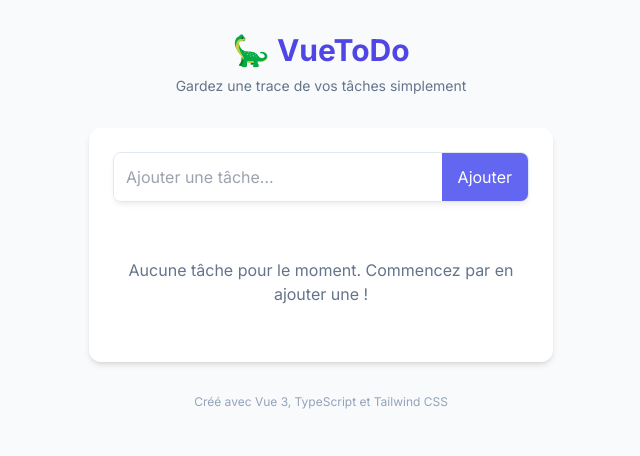
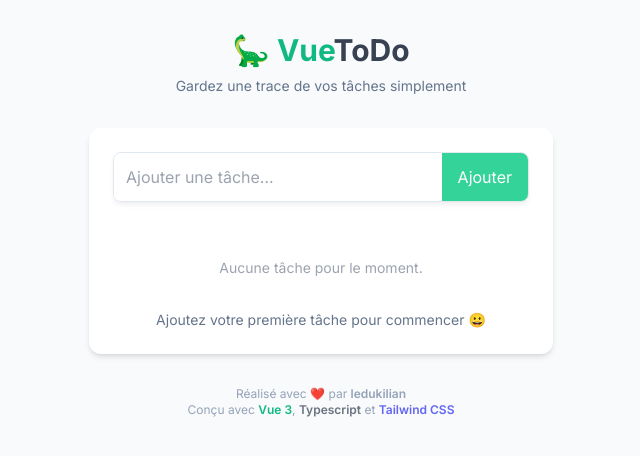
Before and after one commit to ledukilian/Todos-VueJS, a Vue app: page / in a window 1280 px wide. Shown: the top 456 px of the page, without its empty margins (319-959 px from the left). Built offline with nearby package versions, Linux system fonts and the light colour scheme.

Commit message:
Some changes

```diff
--- a/src/App.vue
+++ b/src/App.vue
@@ -7,9 +7,9 @@ const { todos, addTodo, toggleTodo, deleteTodo } = useTodos();
 </script>
 
 <template>
-  <div class="container mx-auto">
+  <div class="container mx-auto select-none">
     <header class="mb-8 text-center">
-      <h1 class="text-3xl font-bold text-primary-600 mb-2 animate-bounce-in">🦕 VueToDo</h1>
+      <h1 class="text-3xl font-bold mb-2 animate-bounce-in">🦕 <span class="text-emerald-500">Vue</span><span class="text-gray-700">ToDo</span></h1>
       <p class="text-slate-500 text-sm">Gardez une trace de vos tâches simplement</p>
     </header>
 
@@ -23,7 +23,8 @@ const { todos, addTodo, toggleTodo, deleteTodo } = useTodos();
     </main>
 
     <footer class="mt-8 text-center text-xs text-slate-400">
-      <p>Créé avec Vue 3, TypeScript et Tailwind CSS</p>
+      <p>Réalisé avec <span class="text-red-500">❤️</span> par <span class="font-semibold">ledukilian</span></p>
+      <p>Conçu avec <span class="text-emerald-500 font-semibold">Vue 3</span>, <span class="text-gray-500 font-semibold">Typescript</span> et <span class="text-indigo-500 font-semibold">Tailwind CSS</span></p>
     </footer>
   </div>
 </template>
--- a/src/components/HelloWorld.vue
+++ /dev/null
@@ -1,41 +0,0 @@
-<script setup lang="ts">
-import { ref } from 'vue'
-
-defineProps<{ msg: string }>()
-
-const count = ref(0)
-</script>
-
-<template>
-  <h1>{{ msg }}</h1>
-
-  <div class="card">
-    <button type="button" @click="count++">count is {{ count }}</button>
-    <p>
-      Edit
-      <code>components/HelloWorld.vue</code> to test HMR
-    </p>
-  </div>
-
-  <p>
-    Check out
-    <a href="https://vuejs.org/guide/quick-start.html#local" target="_blank"
-      >create-vue</a
-    >, the official Vue + Vite starter
-  </p>
-  <p>
-    Learn more about IDE Support for Vue in the
-    <a
-      href="https://vuejs.org/guide/scaling-up/tooling.html#ide-support"
-      target="_blank"
-      >Vue Docs Scaling up Guide</a
-    >.
-  </p>
-  <p class="read-the-docs">Click on the Vite and Vue logos to learn more</p>
-</template>
-
-<style scoped>
-.read-the-docs {
-  color: #888;
-}
-</style>
--- a/src/components/TodoForm.vue
+++ b/src/components/TodoForm.vue
@@ -33,7 +33,7 @@ const handleKeydown = (e: KeyboardEvent) => {
       />
       <button
         type="submit"
-        class="bg-primary-500 hover:bg-primary-600 text-white px-4 py-3 transition-colors duration-200"
+        class="bg-emerald-400 hover:bg-emerald-500 text-white px-4 py-3 transition-colors duration-200"
       >
         Ajouter
       </button>
--- a/src/components/TodoItem.vue
+++ b/src/components/TodoItem.vue
@@ -21,7 +21,7 @@ const handleDelete = () => {
 
 const itemClasses = computed(() => {
   return props.todo.completed
-    ? 'bg-slate-50 border-slate-200 text-slate-500 line-through'
+    ? 'bg-slate-50 border-slate-200 text-slate-300'
     : 'bg-white border-slate-200 text-slate-800';
 });
 
@@ -52,7 +52,7 @@ const checkIcon = computed(() => {
 
     <button
       @click="handleDelete"
-      class="flex-shrink-0 ml-2 text-slate-400 opacity-0 group-hover:opacity-100 transition-opacity duration-200 hover:text-red-500 p-1"
+      class="flex-shrink-0 ml-2 text-slate-300 transition-opacity duration-200 hover:text-red-500 p-1"
       title="Supprimer"
     >
       <svg xmlns="http://www.w3.org/2000/svg" class="h-5 w-5" fill="none" viewBox="0 0 24 24" stroke="currentColor">
--- a/src/components/TodoList.vue
+++ b/src/components/TodoList.vue
@@ -27,8 +27,9 @@ const hasTodos = computed(() => props.todos.length > 0);
       />
     </TransitionGroup>
 
-    <div v-if="!hasTodos" class="text-center py-8 text-slate-500 animate-fade-in">
-      <p>Aucune tâche pour le moment. Commencez par en ajouter une !</p>
+    <div v-if="!hasTodos" class="text-center pt-8 text-slate-500 animate-fade-in">
+      <p class="text-sm mb-8 text-gray-400">Aucune tâche pour le moment.</p>
+      <p class="text-sm">Ajoutez votre première tâche pour commencer 😀</p>
     </div>
   </div>
 </template>
--- a/src/composables/useTodos.ts
+++ b/src/composables/useTodos.ts
@@ -17,7 +17,7 @@ export function useTodos() {
     localStorage.setItem('vue-todos', JSON.stringify(newTodos));
   }, { deep: true });
 
-  // Add a new todo
+  // Add a new task
   const addTodo = (text: string): void => {
     if (text.trim()) {
       const newTodo: Todo = {
@@ -31,7 +31,7 @@ export function useTodos() {
     }
   };
 
-  // Toggle todo completion status
+  // Toggle task completion status
   const toggleTodo = (id: string): void => {
     const todo = todos.value.find(todo => todo.id === id);
     if (todo) {
@@ -39,7 +39,7 @@ export function useTodos() {
     }
   };
 
-  // Delete a todo
+  // Delete a task
   const deleteTodo = (id: string): void => {
     todos.value = todos.value.filter(todo => todo.id !== id);
   };
```
